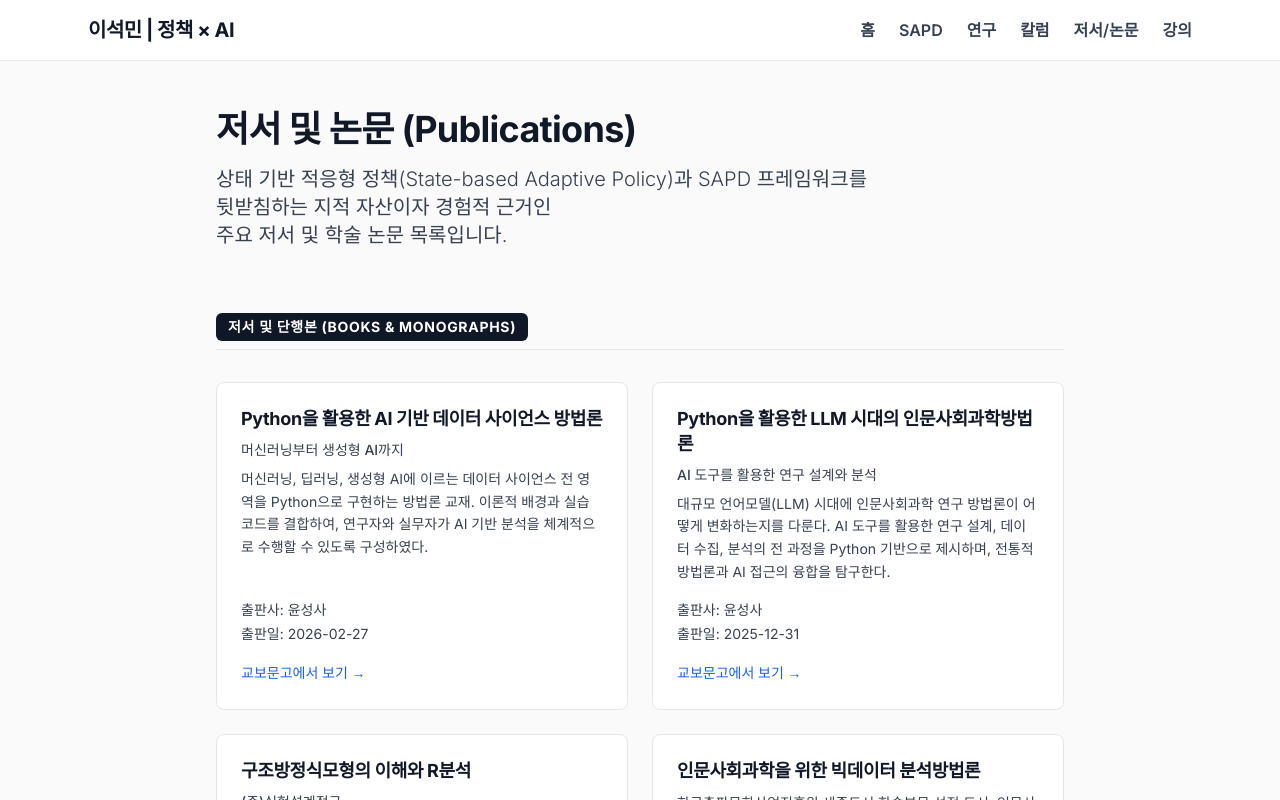
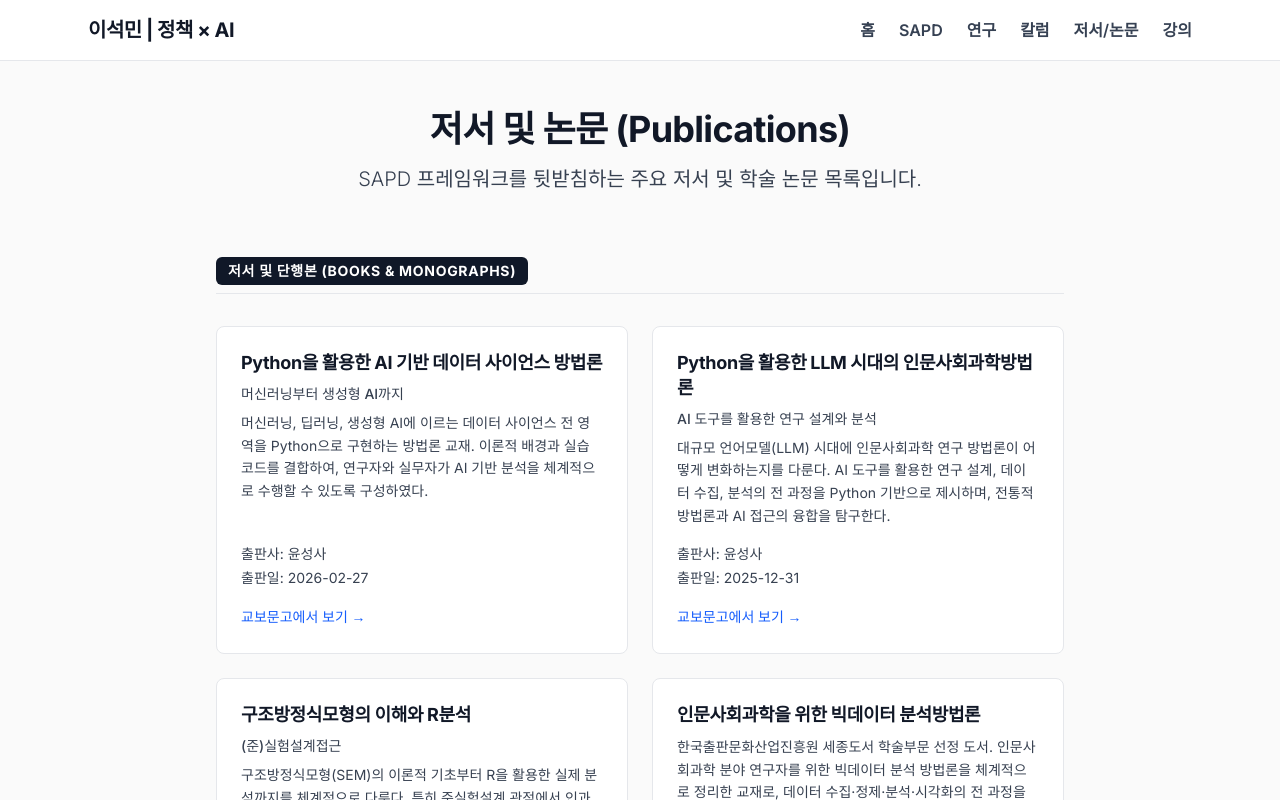
Before and after one commit to LeeSeogMin/my-life, a Next.js app: page /archive in a window 1280 px wide. Shown: the top 800 px of the page. Built offline with nearby package versions, Linux system fonts and the light colour scheme.

Commit message:
style: center header text and refine publication descriptions for clarity

```diff
--- a/src/app/archive/page.tsx
+++ b/src/app/archive/page.tsx
@@ -41,11 +41,10 @@ export default async function ArchivePage() {
 
     return (
         <div className="space-y-16">
-            <header className="space-y-4">
+            <header className="space-y-4 text-center">
                 <h1 className="text-4xl font-extrabold tracking-tight text-gray-900">저서 및 논문 (Publications)</h1>
-                <p className="text-xl text-gray-600 font-light max-w-2xl">
-                    상태 기반 적응형 정책(State-based Adaptive Policy)과 SAPD 프레임워크를 뒷받침하는 지적 자산이자 경험적 근거인<br className="hidden sm:block" />
-                    주요 저서 및 학술 논문 목록입니다.
+                <p className="text-xl text-gray-600 font-light">
+                    SAPD 프레임워크를 뒷받침하는 주요 저서 및 학술 논문 목록입니다.
                 </p>
             </header>
 
--- a/src/app/lectures/page.tsx
+++ b/src/app/lectures/page.tsx
@@ -31,11 +31,10 @@ export default function LecturesPage() {
 
     return (
         <div className="space-y-12">
-            <header className="space-y-4">
+            <header className="space-y-4 text-center">
                 <h1 className="text-4xl font-extrabold tracking-tight text-gray-900">강의 코너 (Lectures)</h1>
-                <p className="text-xl text-gray-600 font-light max-w-2xl">
-                    데이터 주도형 정책 통합, 딥러닝 방법론, 그리고 상태 기반 적응형 정책 시스템을<br className="hidden sm:block" />
-                    중심으로 구성된 학술적 교육 콘텐츠를 제공합니다.
+                <p className="text-xl text-gray-600 font-light">
+                    데이터 주도형 정책 통합, 딥러닝 방법론, 상태 기반 적응형 정책 시스템 중심의 학술 교육 콘텐츠를 제공합니다.
                 </p>
             </header>
 
--- a/src/app/page.tsx
+++ b/src/app/page.tsx
@@ -52,7 +52,7 @@ export default function Home() {
           <div className="flex-1 text-center">
             <p className="text-[11px] font-semibold text-gray-400 uppercase tracking-widest mb-1">방법론 확장</p>
             <p className="text-sm text-gray-600 leading-relaxed">
-              통계학·계량경제학(박사후 과정)
+              통계학/계량경제학/빅데이터분석
             </p>
           </div>
           <div className="hidden sm:flex items-center px-3 pt-4 text-gray-300">→</div>
@@ -188,6 +188,13 @@ export default function Home() {
             전체 연구 실적 보기
             <ArrowRight className="w-4 h-4" />
           </Link>
+          <Link
+            href="/archive"
+            className="inline-flex items-center gap-2 text-sm font-medium text-gray-600 hover:text-gray-900 transition-colors ml-6"
+          >
+            저서/논문 실적 보기
+            <ArrowRight className="w-4 h-4" />
+          </Link>
         </div>
       </section>
 
--- a/src/app/research/page.tsx
+++ b/src/app/research/page.tsx
@@ -12,9 +12,9 @@ export const metadata = {
 export default function ResearchPage() {
     return (
         <div className="space-y-16">
-            <header className="space-y-4">
+            <header className="space-y-4 text-center">
                 <h1 className="text-4xl font-extrabold tracking-tight text-gray-900 border-b-2 border-gray-900 pb-4 inline-block">Research</h1>
-                <p className="text-xl text-gray-600 font-light max-w-2xl">
+                <p className="text-xl text-gray-600 font-light">
                     공공 의사결정 체계와 관련된 학술 연구 및 데이터 기반의 실제적 응용 모델(Applied AI)을 탐구합니다.
                 </p>
             </header>
```
